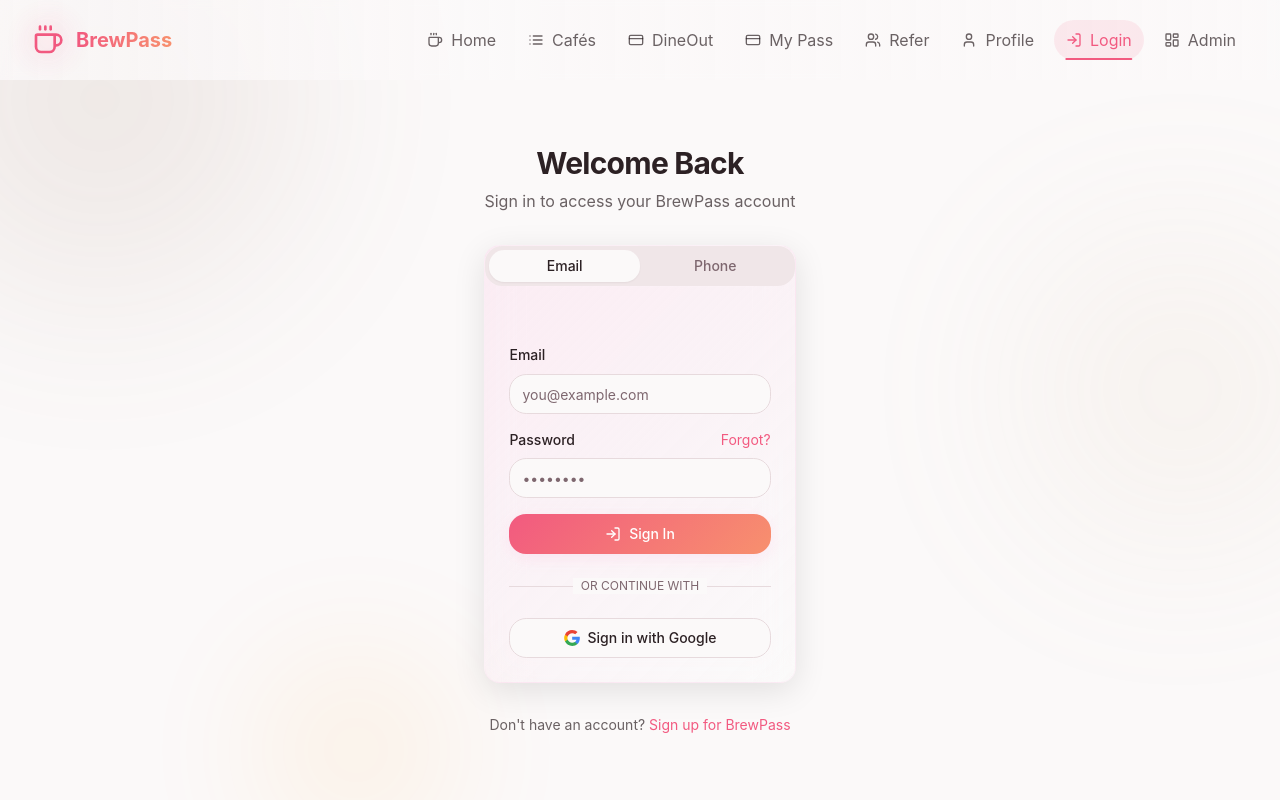
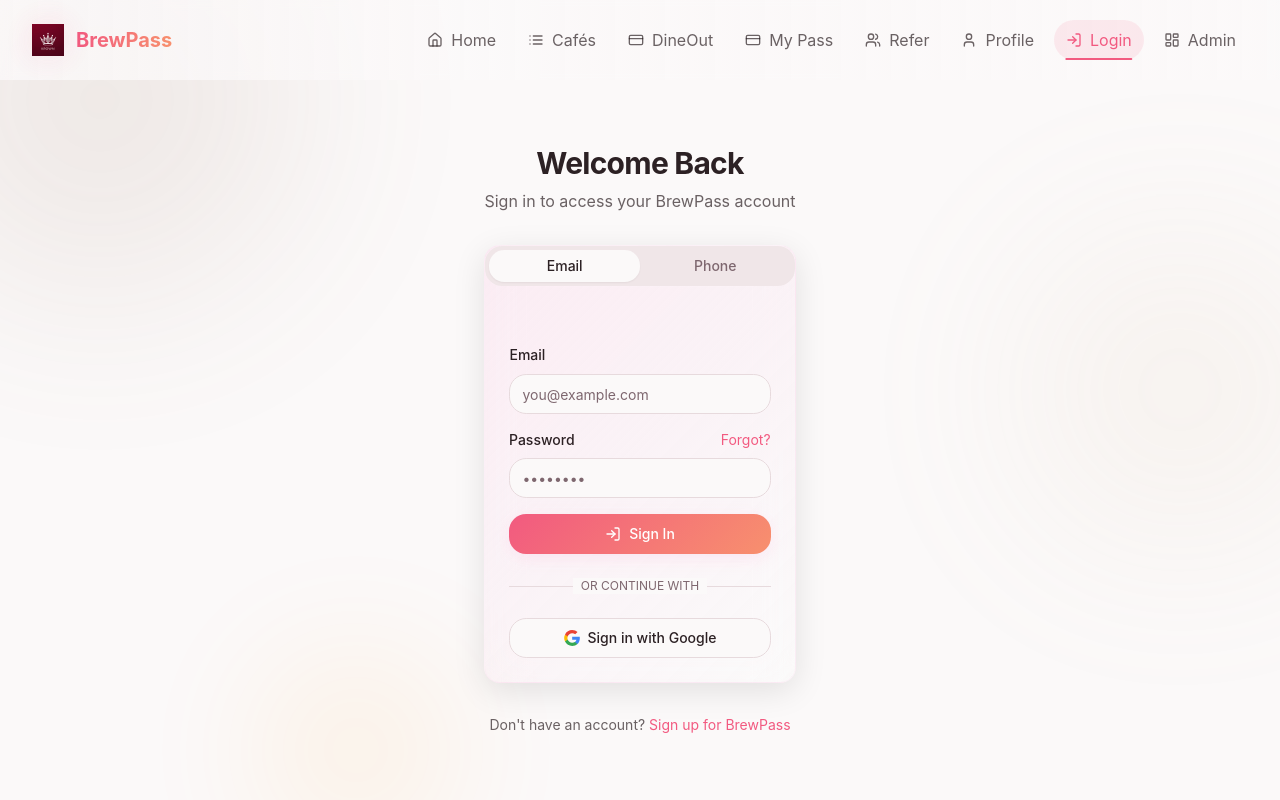
Before and after one commit to sahilkohli592/brewpass-explorer, a React (Vite) app: page /login in a window 1280 px wide. Built offline with nearby package versions, Linux system fonts and the light colour scheme.

Commit message:
Add logo component
Add the AnimatedLogo component to the project.

```diff
--- a/src/components/layout/Navbar.tsx
+++ b/src/components/layout/Navbar.tsx
@@ -1,8 +1,9 @@
 
 import React, { useState, useEffect } from 'react';
 import { NavLink, useLocation } from 'react-router-dom';
-import { Coffee, List, X, CreditCard, Users, LogIn, LayoutDashboard, User } from 'lucide-react';
+import { List, X, CreditCard, Users, LogIn, LayoutDashboard, User, Home } from 'lucide-react';
 import { cn } from '@/lib/utils';
+import krownLogo from '@/assets/krown-logo.png';
 
 const Navbar = () => {
   const [isScrolled, setIsScrolled] = useState(false);
@@ -24,7 +25,7 @@ const Navbar = () => {
   }, [location.pathname]);
 
   const navItems = [
-    { name: 'Home', path: '/', icon: <Coffee className="w-4 h-4" /> },
+    { name: 'Home', path: '/', icon: <Home className="w-4 h-4" /> },
     { name: 'Cafés', path: '/cafes', icon: <List className="w-4 h-4" /> },
     { name: 'DineOut', path: '/dineout', icon: <CreditCard className="w-4 h-4" /> },
     { name: 'My Pass', path: '/loyalty-card', icon: <CreditCard className="w-4 h-4" /> },
@@ -44,7 +45,11 @@ const Navbar = () => {
       <div className="max-w-7xl mx-auto flex items-center justify-between">
         <NavLink to="/" className="flex items-center space-x-3 group">
           <div className="relative">
-            <Coffee className="w-8 h-8 text-primary group-hover:scale-110 transition-transform duration-300" />
+            <img
+              src={krownLogo}
+              alt="Krown Logo"
+              className="w-8 h-8 object-contain group-hover:scale-110 transition-transform duration-300"
+            />
             <div className="absolute inset-0 bg-primary/20 blur-lg rounded-full animate-pulse-soft opacity-0 group-hover:opacity-100 transition-opacity" />
           </div>
           <span className="font-bold text-xl hidden md:block bg-gradient-to-r from-primary to-accent bg-clip-text text-transparent">
--- a/src/components/ui/AnimatedLogo.tsx
+++ b/src/components/ui/AnimatedLogo.tsx
@@ -1,7 +1,7 @@
 
 import React, { useEffect, useRef } from 'react';
-import { Coffee } from 'lucide-react';
 import { cn } from '@/lib/utils';
+import krownLogo from '@/assets/krown-logo.png';
 
 interface AnimatedLogoProps {
   className?: string;
@@ -56,9 +56,11 @@ const AnimatedLogo: React.FC<AnimatedLogoProps> = ({
       )}
     >
       <div className="relative">
-        <Coffee
+        <img
+          src={krownLogo}
+          alt="Krown Logo"
           className={cn(
-            "text-primary animate-float",
+            "animate-float object-contain",
             sizeClasses[size]
           )}
         />
```
Also changed, not shown: src/assets/krown-logo.png (added).
